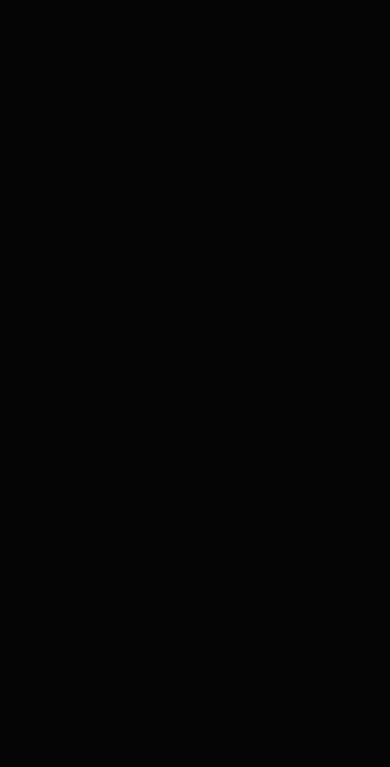
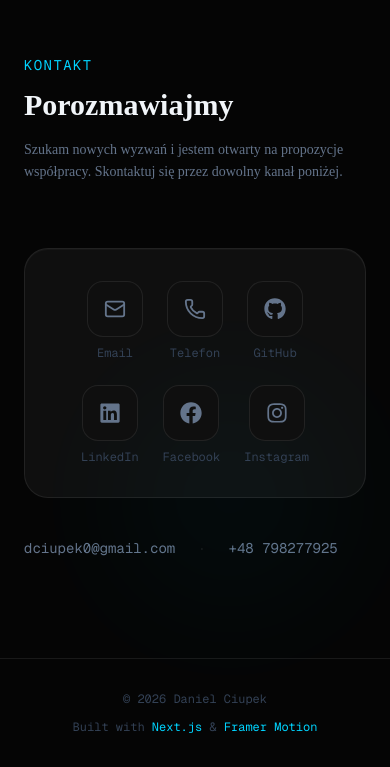
Before and after one commit to daniel-ciupek/CV_daniel_ciupek, a Next.js app: page / in a window 390 px wide. Shown: the part 7268-8035 px from the top of the page. Before the commit the page ends 7227 px from the top, so only its background shows below. Built offline with nearby package versions, Linux system fonts and the light colour scheme; no server answers.

Commit message:
Add Contact section with magnetic icons dock     and Footer

```diff
--- a/src/app/page.tsx
+++ b/src/app/page.tsx
@@ -4,6 +4,8 @@
 import TechStack from "@/components/features/TechStack";
 import Projects from "@/components/features/Projects";
 import Certifications from "@/components/features/Certifications";
+import Contact from "@/components/features/Contact";
+import Footer from "@/components/layout/Footer";
 
 export default function Home() {
   return (
@@ -15,7 +17,9 @@
         <TechStack />
         <Projects />
         <Certifications />
+        <Contact />
       </main>
+      <Footer />
     </>
   );
 }
--- /dev/null
+++ b/src/components/features/Contact.tsx
@@ -0,0 +1,178 @@
+"use client";
+
+import { useRef, useState } from "react";
+import { motion } from "framer-motion";
+import { Mail, Phone } from "lucide-react";
+import { FaGithub, FaLinkedin, FaFacebook, FaInstagram } from "react-icons/fa";
+import data from "@/config/data";
+
+type SocialLink = {
+  label: string;
+  href: string;
+  icon: React.ElementType;
+  value?: string;
+};
+
+const links: SocialLink[] = [
+  { label: "Email",     href: `mailto:${data.personal.email}`,   icon: Mail,        value: data.personal.email },
+  { label: "Telefon",   href: `tel:${data.personal.phone}`,      icon: Phone,       value: data.personal.phone },
+  { label: "GitHub",    href: data.personal.github,               icon: FaGithub },
+  { label: "LinkedIn",  href: data.personal.linkedin,             icon: FaLinkedin },
+  { label: "Facebook",  href: data.personal.facebook,             icon: FaFacebook },
+  { label: "Instagram", href: data.personal.instagram,            icon: FaInstagram },
+];
+
+function MagneticIcon({ link }: { link: SocialLink }) {
+  const ref = useRef<HTMLAnchorElement>(null);
+  const [pos, setPos] = useState({ x: 0, y: 0 });
+  const [hovered, setHovered] = useState(false);
+
+  const handleMouseMove = (e: React.MouseEvent) => {
+    const el = ref.current;
+    if (!el) return;
+    const rect = el.getBoundingClientRect();
+    const cx = rect.left + rect.width / 2;
+    const cy = rect.top + rect.height / 2;
+    const dx = e.clientX - cx;
+    const dy = e.clientY - cy;
+    setPos({ x: dx * 0.35, y: dy * 0.35 });
+  };
+
+  const handleMouseLeave = () => {
+    setPos({ x: 0, y: 0 });
+    setHovered(false);
+  };
+
+  const Icon = link.icon;
+
+  return (
+    <motion.a
+      ref={ref}
+      href={link.href}
+      target={link.href.startsWith("mailto") || link.href.startsWith("tel") ? "_self" : "_blank"}
+      rel="noopener noreferrer"
+      aria-label={link.label}
+      animate={{ x: pos.x, y: pos.y }}
+      transition={{ type: "spring", stiffness: 200, damping: 18, mass: 0.6 }}
+      onMouseMove={handleMouseMove}
+      onMouseEnter={() => setHovered(true)}
+      onMouseLeave={handleMouseLeave}
+      className="group relative flex flex-col items-center gap-2"
+    >
+      <div
+        className="flex h-14 w-14 items-center justify-center rounded-2xl transition-all duration-300"
+        style={{
+          backgroundColor: hovered ? "var(--bg-elevated)" : "var(--bg-surface)",
+          border: hovered ? "1px solid rgba(0,212,255,0.40)" : "1px solid var(--border)",
+          boxShadow: hovered ? "0 0 24px rgba(0,212,255,0.18), inset 0 1px 0 rgba(0,212,255,0.08)" : "none",
+          color: hovered ? "var(--accent)" : "var(--text-muted)",
+        }}
+      >
+        <Icon size={22} />
+      </div>
+      <span
+        className="font-mono text-xs transition-colors duration-200"
+        style={{ color: hovered ? "var(--accent)" : "var(--text-subtle)" }}
+      >
+        {link.label}
+      </span>
+    </motion.a>
+  );
+}
+
+export default function Contact() {
+  return (
+    <section id="contact" className="relative px-6 py-24 md:py-32">
+      {/* Background accent */}
+      <div
+        aria-hidden
+        className="pointer-events-none absolute right-0 bottom-0 h-80 w-80 rounded-full opacity-5 blur-3xl"
+        style={{ background: "radial-gradient(circle, #00d4ff 0%, transparent 70%)" }}
+      />
+
+      <div className="mx-auto max-w-6xl">
+        {/* Header */}
+        <motion.p
+          initial={{ opacity: 0, y: 16 }}
+          whileInView={{ opacity: 1, y: 0 }}
+          viewport={{ once: true }}
+          transition={{ duration: 0.5 }}
+          className="mb-3 font-mono text-sm tracking-widest uppercase"
+          style={{ color: "var(--accent)" }}
+        >
+          Kontakt
+        </motion.p>
+
+        <motion.h2
+          initial={{ opacity: 0, y: 16 }}
+          whileInView={{ opacity: 1, y: 0 }}
+          viewport={{ once: true }}
+          transition={{ duration: 0.5, delay: 0.1 }}
+          className="mb-4 text-3xl font-bold md:text-4xl"
+          style={{ color: "var(--text)" }}
+        >
+          Porozmawiajmy
+        </motion.h2>
+
+        <motion.p
+          initial={{ opacity: 0, y: 16 }}
+          whileInView={{ opacity: 1, y: 0 }}
+          viewport={{ once: true }}
+          transition={{ duration: 0.5, delay: 0.15 }}
+          className="mb-16 max-w-xl text-sm leading-relaxed"
+          style={{ color: "var(--text-muted)" }}
+        >
+          Szukam nowych wyzwań i jestem otwarty na propozycje współpracy.
+          Skontaktuj się przez dowolny kanał poniżej.
+        </motion.p>
+
+        {/* Dock */}
+        <motion.div
+          initial={{ opacity: 0, y: 24 }}
+          whileInView={{ opacity: 1, y: 0 }}
+          viewport={{ once: true }}
+          transition={{ duration: 0.5, delay: 0.2 }}
+          className="inline-flex flex-wrap justify-center gap-6 rounded-3xl px-8 py-8 sm:gap-8"
+          style={{
+            backgroundColor: "var(--bg-surface)",
+            border: "1px solid var(--border)",
+            boxShadow: "inset 0 1px 0 rgba(255,255,255,0.03)",
+          }}
+        >
+          {links.map(link => (
+            <MagneticIcon key={link.label} link={link} />
+          ))}
+        </motion.div>
+
+        {/* Direct contact info */}
+        <motion.div
+          initial={{ opacity: 0 }}
+          whileInView={{ opacity: 1 }}
+          viewport={{ once: true }}
+          transition={{ duration: 0.5, delay: 0.35 }}
+          className="mt-10 flex flex-wrap gap-6"
+        >
+          <a
+            href={`mailto:${data.personal.email}`}
+            className="font-mono text-sm transition-colors duration-200"
+            style={{ color: "var(--text-muted)" }}
+            onMouseEnter={e => (e.currentTarget.style.color = "var(--accent)")}
+            onMouseLeave={e => (e.currentTarget.style.color = "var(--text-muted)")}
+          >
+            {data.personal.email}
+          </a>
+          <span style={{ color: "var(--border)" }}>·</span>
+          <a
+            href={`tel:${data.personal.phone}`}
+            className="font-mono text-sm transition-colors duration-200"
+            style={{ color: "var(--text-muted)" }}
+            onMouseEnter={e => (e.currentTarget.style.color = "var(--accent)")}
+            onMouseLeave={e => (e.currentTarget.style.color = "var(--text-muted)")}
+          >
+            {data.personal.phone}
+          </a>
+        </motion.div>
+      </div>
+    </section>
+  );
+}
--- /dev/null
+++ b/src/components/layout/Footer.tsx
@@ -0,0 +1,24 @@
+import data from "@/config/data";
+
+export default function Footer() {
+  const year = new Date().getFullYear();
+
+  return (
+    <footer
+      className="px-6 py-8"
+      style={{ borderTop: "1px solid var(--border)" }}
+    >
+      <div className="mx-auto flex max-w-6xl flex-col items-center justify-between gap-3 sm:flex-row">
+        <p className="font-mono text-xs" style={{ color: "var(--text-subtle)" }}>
+          © {year} {data.personal.name}
+        </p>
+        <p className="font-mono text-xs" style={{ color: "var(--text-subtle)" }}>
+          Built with{" "}
+          <span style={{ color: "var(--accent)" }}>Next.js</span>
+          {" & "}
+          <span style={{ color: "var(--accent)" }}>Framer Motion</span>
+        </p>
+      </div>
+    </footer>
+  );
+}
```
